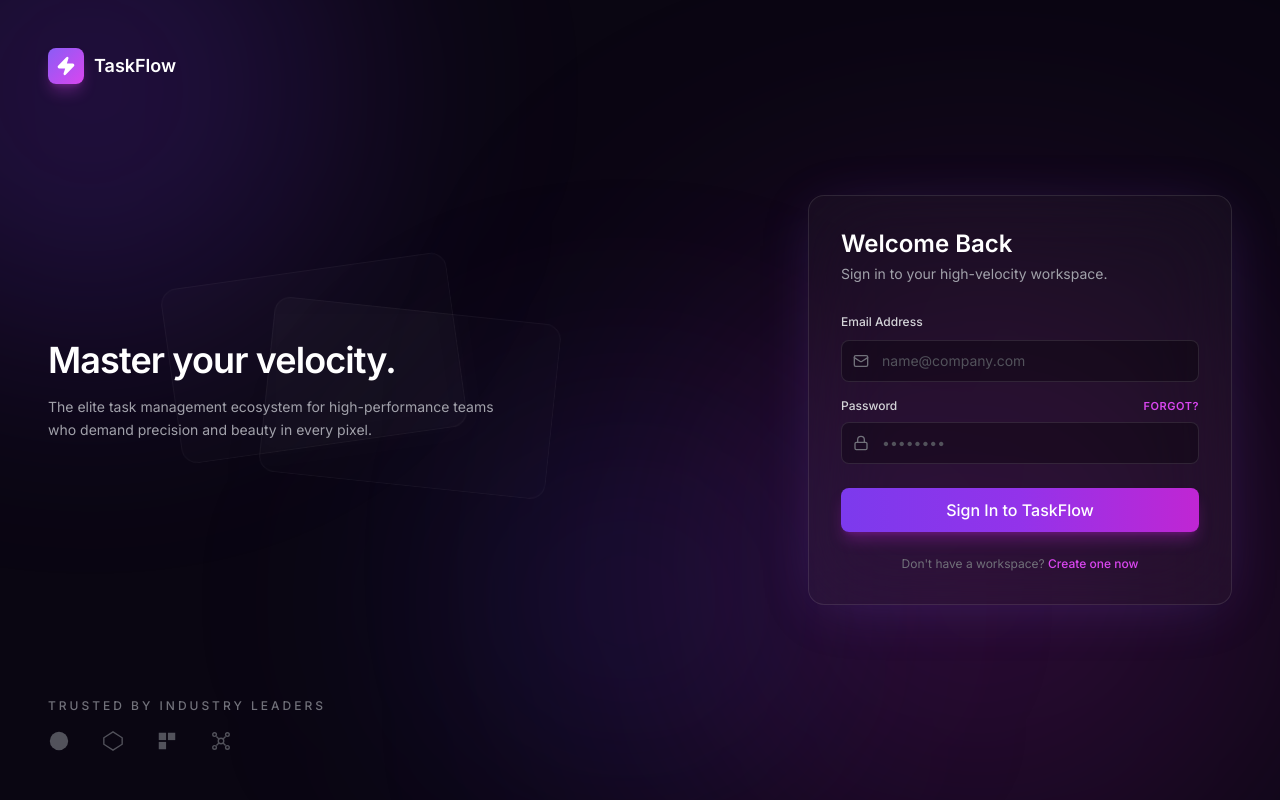
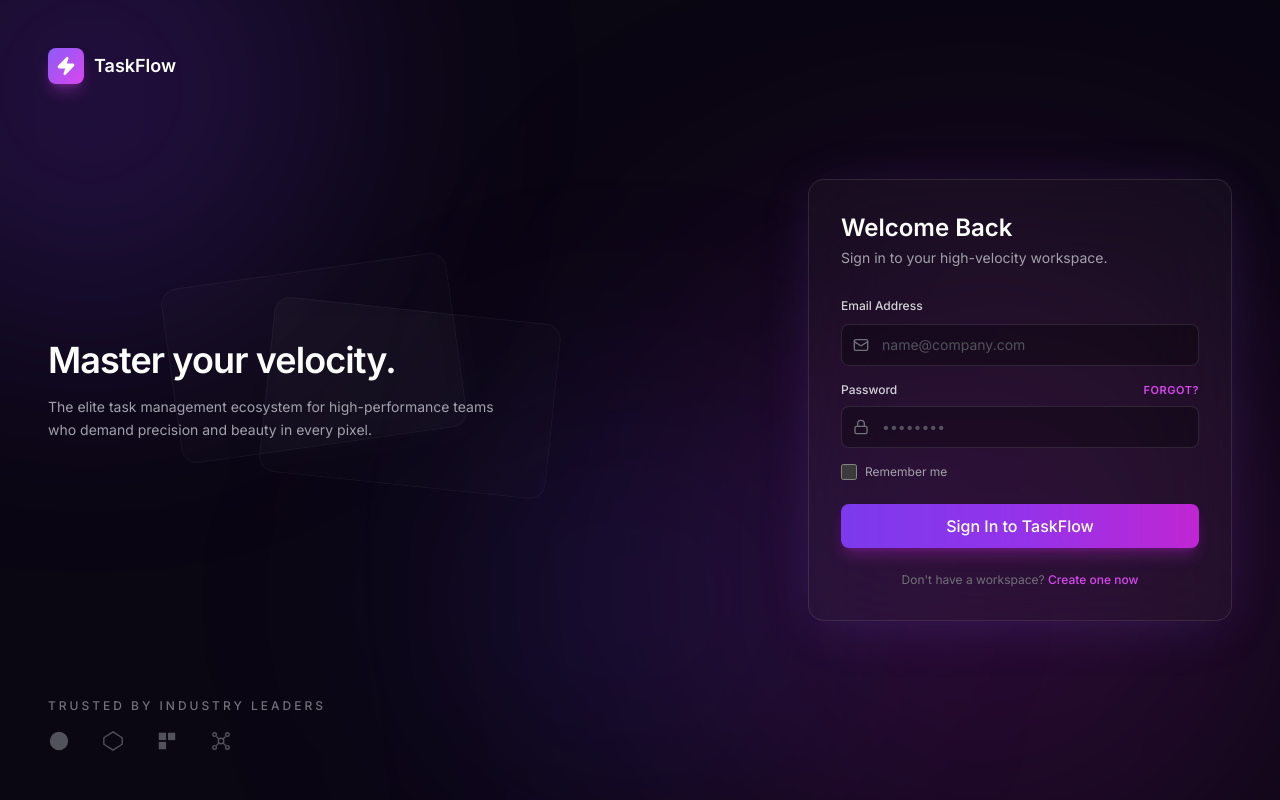
Before and after one commit to jainvasu1/Team-Task-Manager, a React (Vite) app in the folder frontend/: page /login in a window 1280 px wide. Built offline with nearby package versions, Linux system fonts and the light colour scheme; no server answers.

Commit message:
login: add remember me option

```diff
--- a/frontend/src/context/AuthContext.jsx
+++ b/frontend/src/context/AuthContext.jsx
@@ -8,18 +8,19 @@ export function AuthProvider({ children }) {
   const [loading, setLoading] = useState(true);
 
   useEffect(() => {
-    const token = localStorage.getItem('token');
+    const token = localStorage.getItem('token') || sessionStorage.getItem('token');
     if (!token) return setLoading(false);
     api
       .get('/auth/me')
       .then((r) => setUser(r.data.user))
-      .catch(() => localStorage.removeItem('token'))
+      .catch(() => { localStorage.removeItem('token'); sessionStorage.removeItem('token'); })
       .finally(() => setLoading(false));
   }, []);
 
-  const login = async (email, password) => {
+  const login = async (email, password, remember = false) => {
     const { data } = await api.post('/auth/login', { email, password });
-    localStorage.setItem('token', data.token);
+    if (remember) localStorage.setItem('token', data.token);
+    else sessionStorage.setItem('token', data.token);
     setUser(data.user);
     return data.user;
   };
@@ -33,6 +34,7 @@ export function AuthProvider({ children }) {
 
   const logout = () => {
     localStorage.removeItem('token');
+    sessionStorage.removeItem('token');
     setUser(null);
   };
 
--- a/frontend/src/lib/api.js
+++ b/frontend/src/lib/api.js
@@ -5,7 +5,7 @@ const api = axios.create({
 });
 
 api.interceptors.request.use((config) => {
-  const token = localStorage.getItem('token');
+  const token = localStorage.getItem('token') || sessionStorage.getItem('token');
   if (token) config.headers.Authorization = `Bearer ${token}`;
   return config;
 });
--- a/frontend/src/pages/Login.jsx
+++ b/frontend/src/pages/Login.jsx
@@ -7,6 +7,7 @@ export default function Login() {
   const { login } = useAuth();
   const nav = useNavigate();
   const [form, setForm] = useState({ email: '', password: '' });
+  const [remember, setRemember] = useState(false);
   const [error, setError] = useState('');
   const [loading, setLoading] = useState(false);
 
@@ -15,7 +16,7 @@ export default function Login() {
     setError('');
     setLoading(true);
     try {
-      await login(form.email, form.password);
+      await login(form.email, form.password, remember);
       nav('/dashboard');
     } catch (err) {
       setError(err.response?.data?.message || 'Login failed');
@@ -124,6 +125,20 @@ export default function Login() {
             </div>
           </div>
 
+          {/* Remember me */}
+          <div className="mt-4 flex items-center gap-2">
+            <input
+              id="remember"
+              type="checkbox"
+              checked={remember}
+              onChange={(e) => setRemember(e.target.checked)}
+              className="w-4 h-4 rounded border border-white/20 bg-black/30 accent-fuchsia-500 cursor-pointer"
+            />
+            <label htmlFor="remember" className="text-xs text-zinc-400 cursor-pointer select-none">
+              Remember me
+            </label>
+          </div>
+
           {error && <p className="mt-3 text-rose-400 text-xs">{error}</p>}
 
           {/* Submit */}
```
